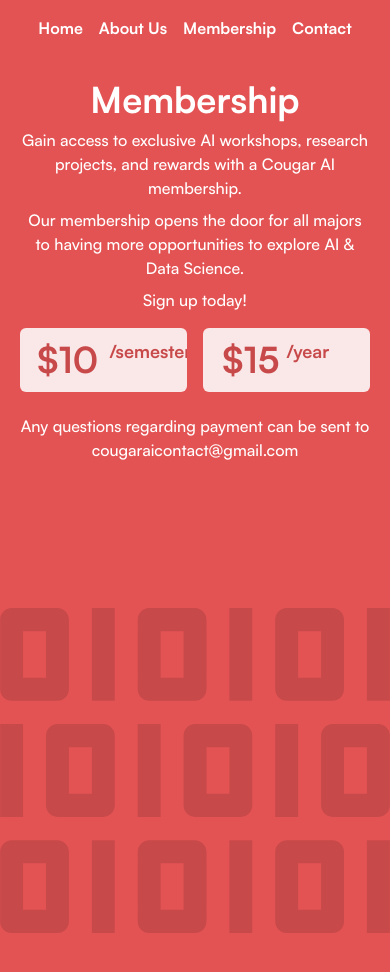
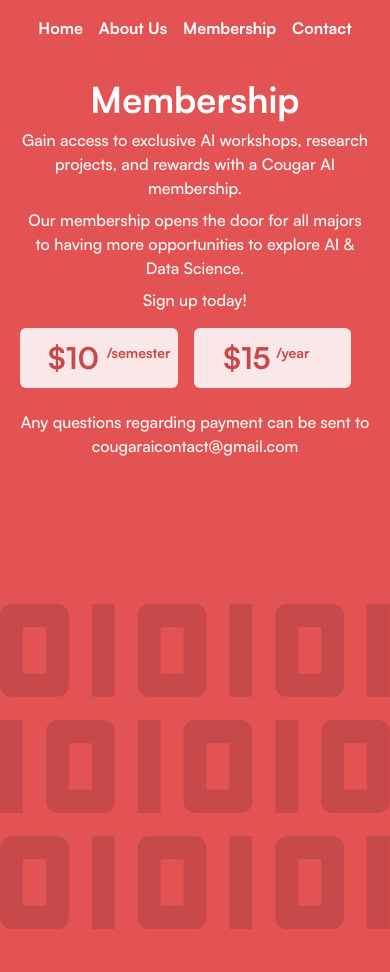
Before and after one commit to Cougar-AI/CougarAI-Website, a Next.js app: page /membership in a window 390 px wide. Shown: the top 972 px of the page. Built offline with nearby package versions, Linux system fonts and the light colour scheme.

Commit message:
Added mobile responsiveness to PricingCard (tentative adjustments)

```diff
--- a/components/membership/PricingCard.tsx
+++ b/components/membership/PricingCard.tsx
@@ -6,10 +6,10 @@
 
 const PricingCard = (props: PricingCardProps) => {
   return (
-    <div className="bg-misty-rose rounded-md w-1/2 overflow-hidden relative p-3 lg:pl-6">
-      <h1 className="grid grid-cols-2 lg:w-2/3 text-4xl lg:text-5xl text-cai-500">
+    <div className="bg-misty-rose rounded-md w-[45%] md:w-1/2 overflow-hidden relative max-lg:px-7 p-3 lg:pl-6">
+      <h1 className="grid grid-cols-2 lg:w-2/3 text-3xl md:text-4xl lg:text-5xl text-cai-500">
         <span>{props.priceTag}</span>
-        <span className={`text-lg lg:text-2xl leading-none text-start pt-0.5 ${props.priceTag === '$15' ? `pl-0` : `pl-1.5`}`}>{props.subscriptionPlan}</span></h1>
+        <span className={`text-sm md:text-lg lg:text-2xl leading-none text-start pt-1.5 lg:pt-0.5 ${props.priceTag === '$15' ? `lg:pl-0 pl-1` : `lg:pl-1.5 pl-2`}`}>{props.subscriptionPlan}</span></h1>
     </div>
   )
 
```
